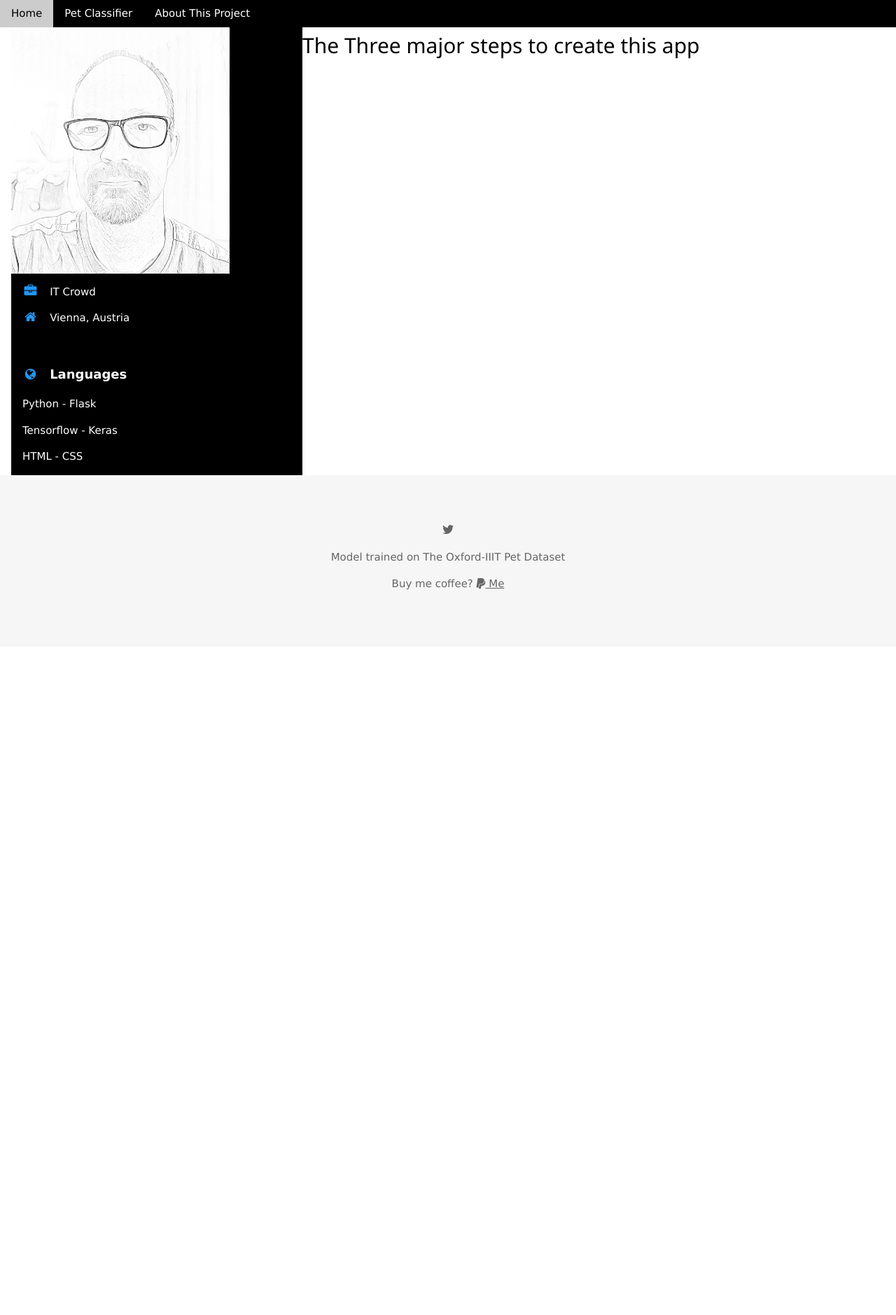
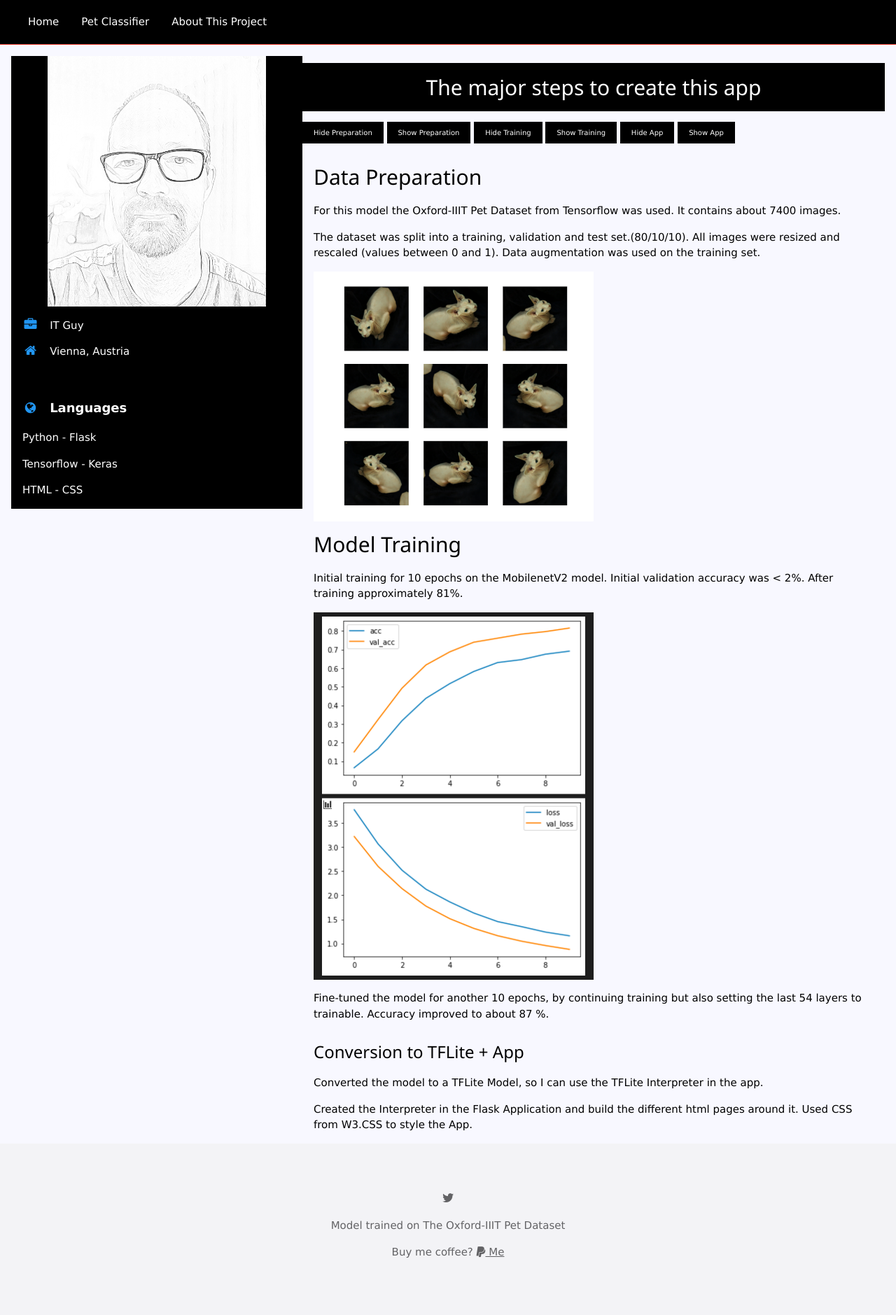
Before and after one commit to heivers/CS50_app, a Flask app: page /about in a window 1280 px wide. Shown: the whole page at 70% size. Before the commit the page ends 843 px from the top, so only its background shows below. Run offline with Flask 2, Linux system fonts and the light colour scheme; some libraries are stand-ins or nearby versions.

Commit message:
Added info to the About this project page

```diff
--- a/app.py
+++ b/app.py
@@ -1,4 +1,5 @@
 """created by barthk12"""
+from itertools import zip_longest
 import os
 from flask import Flask, flash, redirect, render_template, request, session, url_for, send_from_directory
 from flask_session import Session
@@ -14,7 +15,7 @@ UPLOAD_FOLDER = os.path.join(os.getcwd(),"static/photos")
 if not os.path.exists(UPLOAD_FOLDER):
     os.makedirs(UPLOAD_FOLDER, exist_ok=True)
 
-ALLOWED_EXTENSIONS = {'png', 'jpg', 'jpeg'}
+ALLOWED_EXTENSIONS = {'jpg', 'jpeg'}
 
 
 # Configure app
@@ -124,6 +125,9 @@ def classifier():
              top = results.argsort()[-1:][::-1][0]
              prediction = breeds[top]
              probability = f'{results[top]*100:.2f}'
+             if results[top] < 0.70:
+                 prediction = "Sorry, cannot classify."
+                 probability = ""
              return render_template("result.html", filename=filename, prediction=prediction, probability=probability)
          else:
              flash("Filetype not supported")
--- a/templates/about.html
+++ b/templates/about.html
@@ -7,15 +7,15 @@
 {% block main %}
 
 <!-- Left Column -->
-<div class="w3-third w3-bar w3-black">
+<div class="w3-third w3-bar w3-black w3-padding-top-32">
     <div class="w3-black w3-text-white w3-card-4">
-        <div class="w3-display-container">
+        <div class="w3-display-container w3-center">
             <img src="static/me.jpg" style="width:75%" alt="This is me">
         </div>
     </div>
 
     <div class="w3-container">
-        <p><i class="fa fa-briefcase fa-fw w3-margin-right w3-large w3-text-blue"></i>IT Crowd</p>
+        <p><i class="fa fa-briefcase fa-fw w3-margin-right w3-large w3-text-blue"></i>IT Guy</p>
         <p><i class="fa fa-home fa-fw w3-margin-right w3-large w3-text-blue"></i>Vienna, Austria</p>
         <br>
         <p class="w3-large w3-text-theme"><b><i class="fa fa-globe fa-fw w3-margin-right w3-text-blue"></i>Languages</b></p>
@@ -27,9 +27,51 @@
 </div>
 
 <!-- Right Column-->
-<!-- Right Column -->
+
 <div class="w3-twothird">
-    <h2>The Three major steps to create this app</h2>
+    <h2 class="w3-center w3-bar w3-black w3-padding-large">The major steps to create this app</h2>
 
+    <p>
+        <button class="w3-button w3-black w3-tiny" onclick="w3.hide('#Prep')">Hide Preparation</button>
+        <button class="w3-button w3-black w3-tiny" onclick="w3.show('#Prep')">Show Preparation</button>
+        <button class="w3-button w3-black w3-tiny" onclick="w3.hide('#Train')">Hide Training</button>
+        <button class="w3-button w3-black w3-tiny" onclick="w3.show('#Train')">Show Training</button>
+        <button class="w3-button w3-black w3-tiny" onclick="w3.hide('#App')">Hide App</button>
+        <button class="w3-button w3-black w3-tiny" onclick="w3.show('#App')">Show App</button>
+    </p>
+
+    <div id="Prep" class="w3-container">
+        <h2>Data Preparation</h2>
+        <p>For this model the Oxford-IIIT Pet Dataset from Tensorflow was used.
+            It contains about 7400 images.
+        </p>
+        <p>The dataset was split into a training, validation and test set.(80/10/10).
+            All images were resized and rescaled (values between 0 and 1).
+            Data augmentation was used on the training set.
+        </p>
+        <img src="static/augmentation.png" style="width:50%" alt="Augmentation">
+     </div>
+
+     <div id="Train" class="w3-container">
+         <h2>Model Training</h2>
+         <p>Initial training for 10 epochs on the MobilenetV2 model.
+             Initial validation accuracy was &lt; 2%.
+             After training approximately 81%.
+         </p>
+         <img src="static/initial_training.png" style="width:50%" alt="initial loss and accuracy">
+         <p>
+             Fine-tuned the model for another 10 epochs, by continuing training but also setting
+             the last 54 layers to trainable.
+             Accuracy improved to about 87 %.
+        </p>
+     </div>
+
+     <div id="App" class="w3-container">
+         <h3>Conversion to TFLite + App</h3>
+         <p>Converted the model to a TFLite Model, so I can use the TFLite Interpreter in the app.</p>
+         <p>Created the Interpreter in the Flask Application and build the different html pages around it.
+             Used CSS from W3.CSS to style the App.
+         </p>
+     </div>
 </div>
 {% endblock %}
--- a/templates/classifier.html
+++ b/templates/classifier.html
@@ -5,10 +5,11 @@
 {% endblock %}
 
 {% block main %}
+
 <div class="w3-content">
 <h1>Pet Classifier</h1>
 <h2>Please upload a picture of your cat or dog.</h2>
-<h3>Supported formats are png, jpg, jpeg</h3>
+<h3>Supported formats are jpg, jpeg</h3>
     <form method=post enctype=multipart/form-data>
       <input type=file name=file>
       <input type=submit value=Classify>
--- a/templates/index.html
+++ b/templates/index.html
@@ -5,7 +5,6 @@
 {% endblock %}
 
 {% block main %}
-
 
     <div class="w3-content">
     <h1>Welcome to my CS50 Final Project</h1>
--- a/templates/layout.html
+++ b/templates/layout.html
@@ -7,19 +7,25 @@
         <meta charset="UTF-8">
         <link rel="stylesheet" href="https://www.w3schools.com/w3css/4/w3.css">
         <link rel="stylesheet" href="https://cdnjs.cloudflare.com/ajax/libs/font-awesome/4.7.0/css/font-awesome.min.css">
+        <style>
+            body
+            {
+                background-color: ghostwhite;
+            }
+        </style>
         <script src="https://www.w3schools.com/lib/w3.js"></script>
     </head>
     <body>
         <!--Navigation Bar-->
-        <div class="w3-top w3-bar w3-black">
+        <div class="w3-top w3-bar w3-black w3-padding-large">
             <a href="/" class="w3-bar-item w3-button">Home</a>
             <a href="/classifier" class="w3-bar-item w3-button">Pet Classifier</a>
             <a href="/about" class="w3-bar-item w3-button">About This Project</a>
         </div>
 
-       <!--  <div class=w3-padding-large></div>-->
+       <div class="w3-padding-large"></div>
 
-        <div class="w3-panel w3-red">
+        <div class="w3-panel w3-red w3-padding-large">
             {% with messages = get_flashed_messages() %}
                 {% if messages %}
                     <ul class=flashes>
```
Also changed, not shown: static/augmentation.png (added), static/initial_training.png (added), 2 other files.
